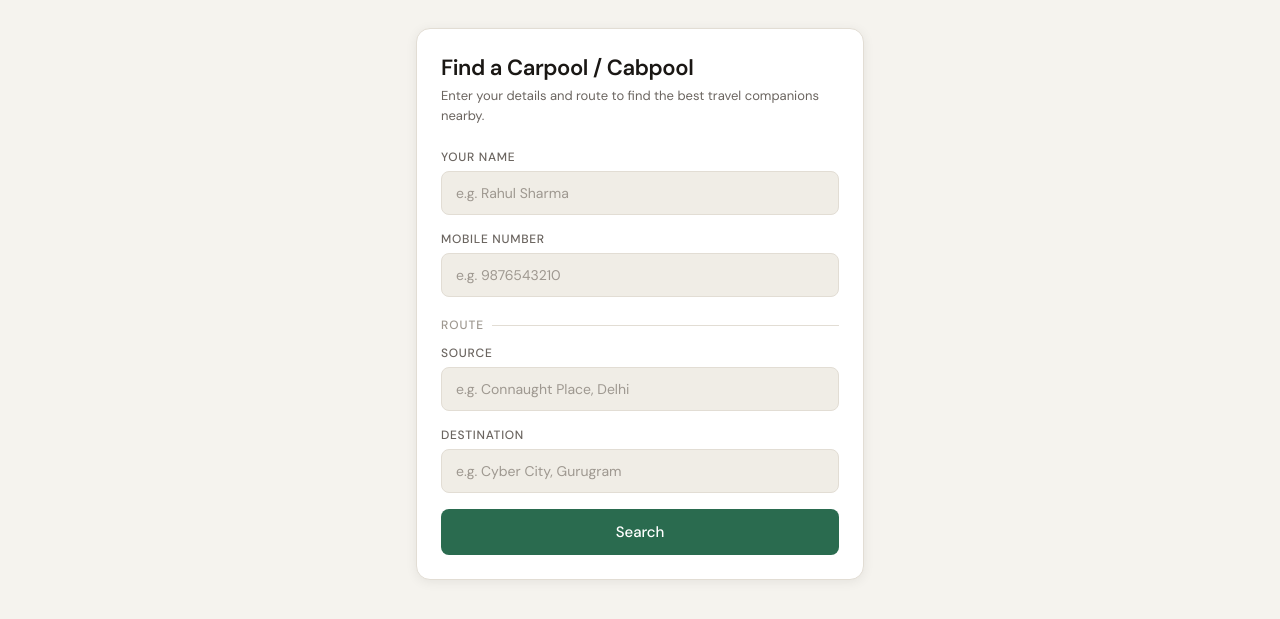
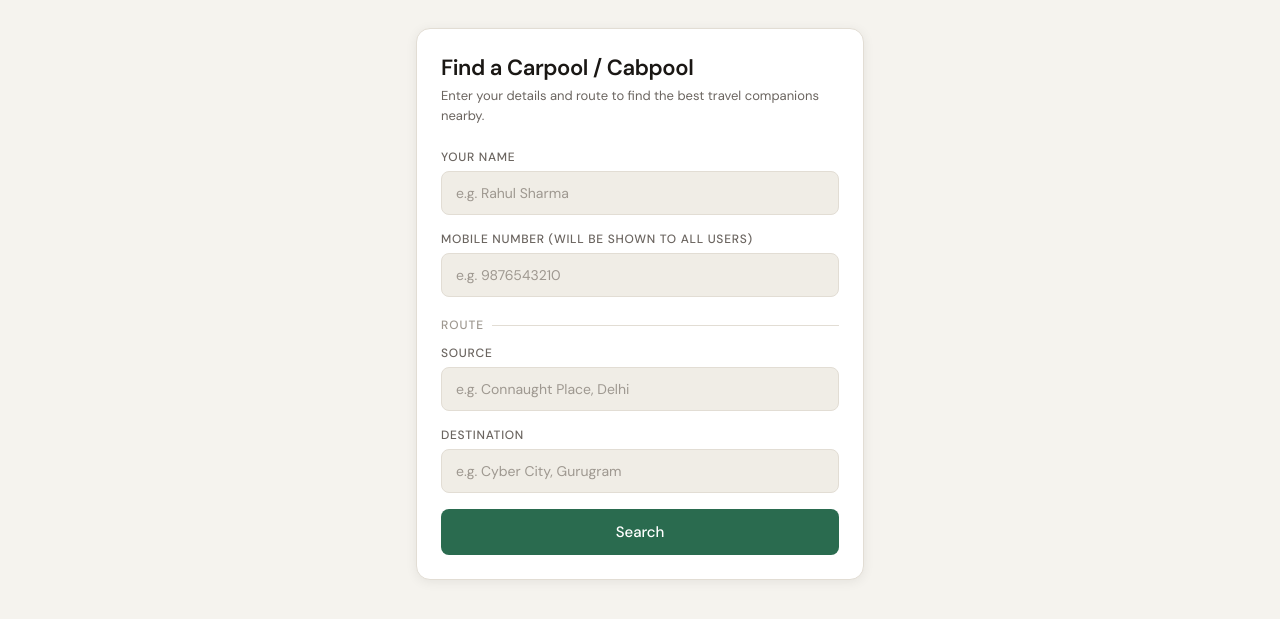
Before and after one commit to RaghavSaran/cabpool-new, a plain HTML site: page index.html in a window 1280 px wide. Shown: the part 67-686 px from the top of the page. Drawn offline with Linux system fonts and the light colour scheme; some packages are replaced by stand-ins of ours.

Commit message:
Update index.html

```diff
--- a/index.html
+++ b/index.html
@@ -448,7 +448,7 @@
     </div>
 
     <div class="field">
-      <label for="inp-mobile">Mobile Number</label>
+      <label for="inp-mobile">Mobile Number (Will be shown to all users)</label>
       <input type="tel" id="inp-mobile" placeholder="e.g. 9876543210" autocomplete="tel" inputmode="numeric" maxlength="10" />
       <div class="err-msg" id="err-mobile">Please enter a valid mobile number.</div>
     </div>
```
